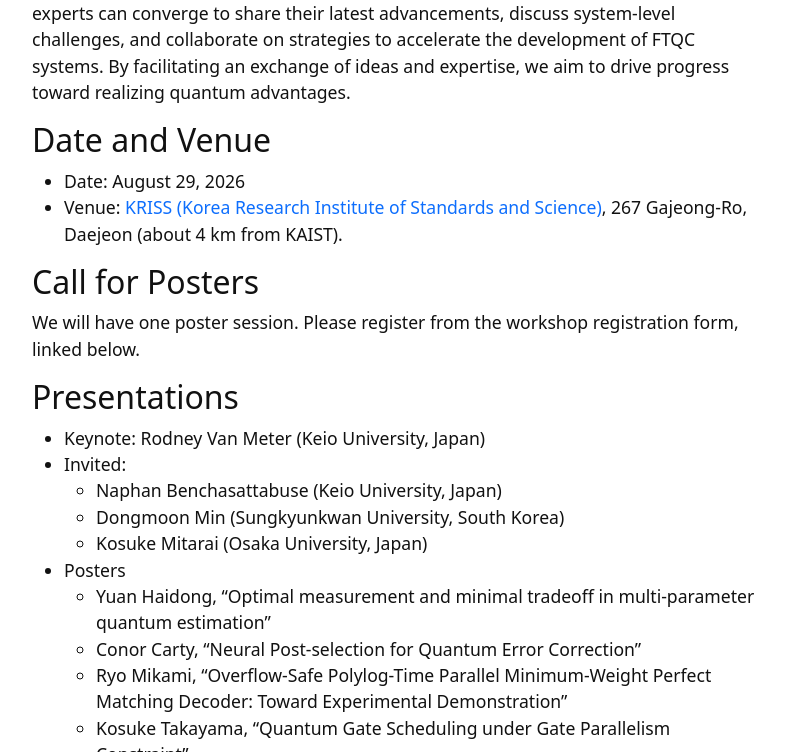
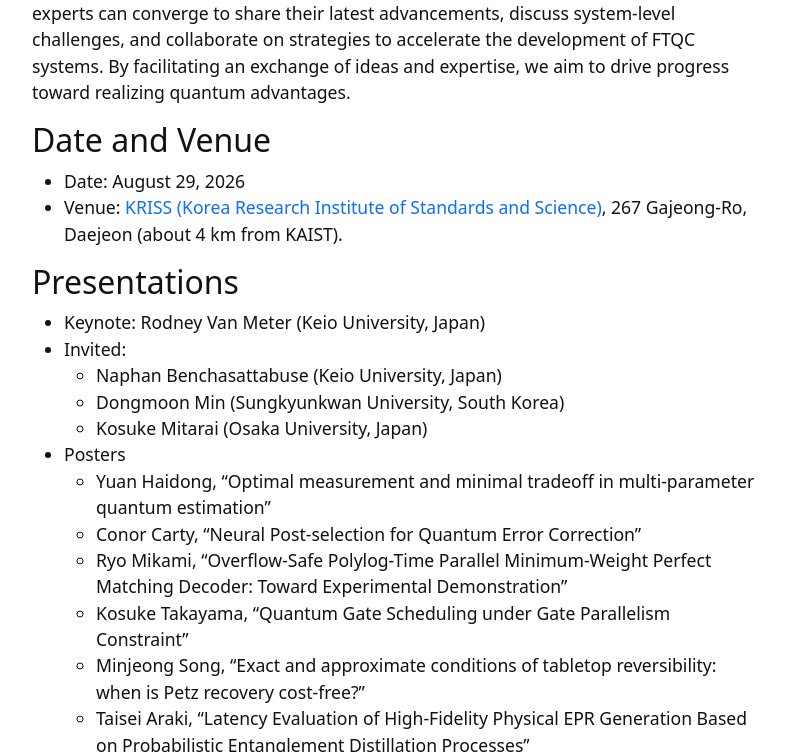
Before and after one commit to ftqcsa/ftqcsa.github.io, a Jekyll site: the page built from content/2026.md, in a window 1280 px wide and 900 px high, scrolled down 1235 px, cut to the strip 0-752 px from the top of the window. Shown: the whole strip, without its empty margins (245-1030 px from the left). Built offline with Jekyll 4.4.1, drawn with Linux system fonts in a browser that asks for light colours.

Commit message:
Update 2026.md

```diff
--- a/content/2026.md
+++ b/content/2026.md
@@ -21,10 +21,6 @@
 - Date: August 29, 2026
 - Venue: [KRISS (Korea Research Institute of Standards and Science)](https://www.google.com/maps/search/KRISS/data=!3m1!4b1?entry=ttu&g_ep=EgoyMDI2MDcxNS4wIKXMDSoASAFQAw%3D%3D), 267 Gajeong-Ro, Daejeon (about  4 km from KAIST).
 
-
-## Call for Posters
-
-We will have one poster session. Please register from the workshop registration form, linked below.
 
 ## Presentations
 - Keynote: Rodney Van Meter (Keio University, Japan)
```
